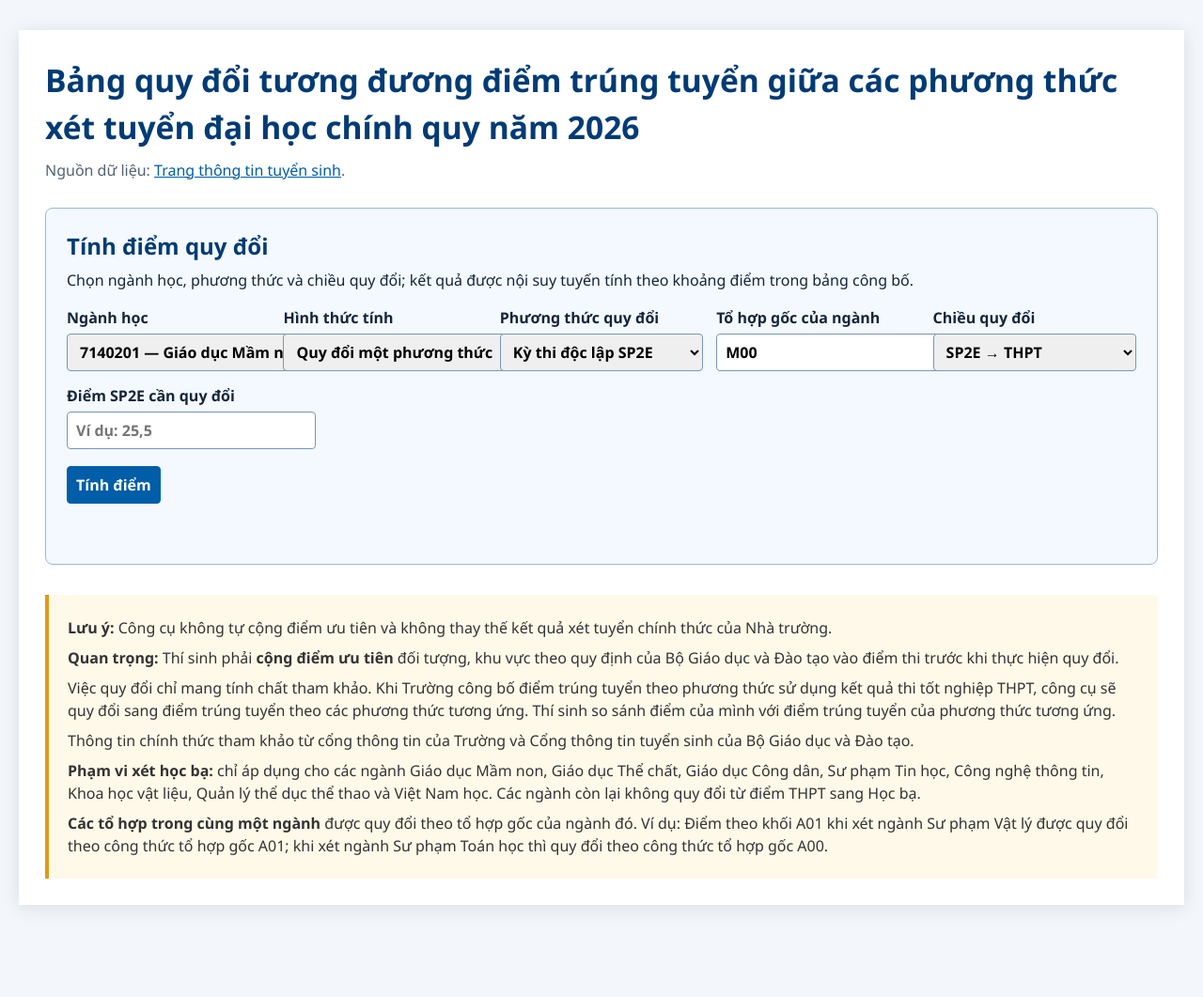
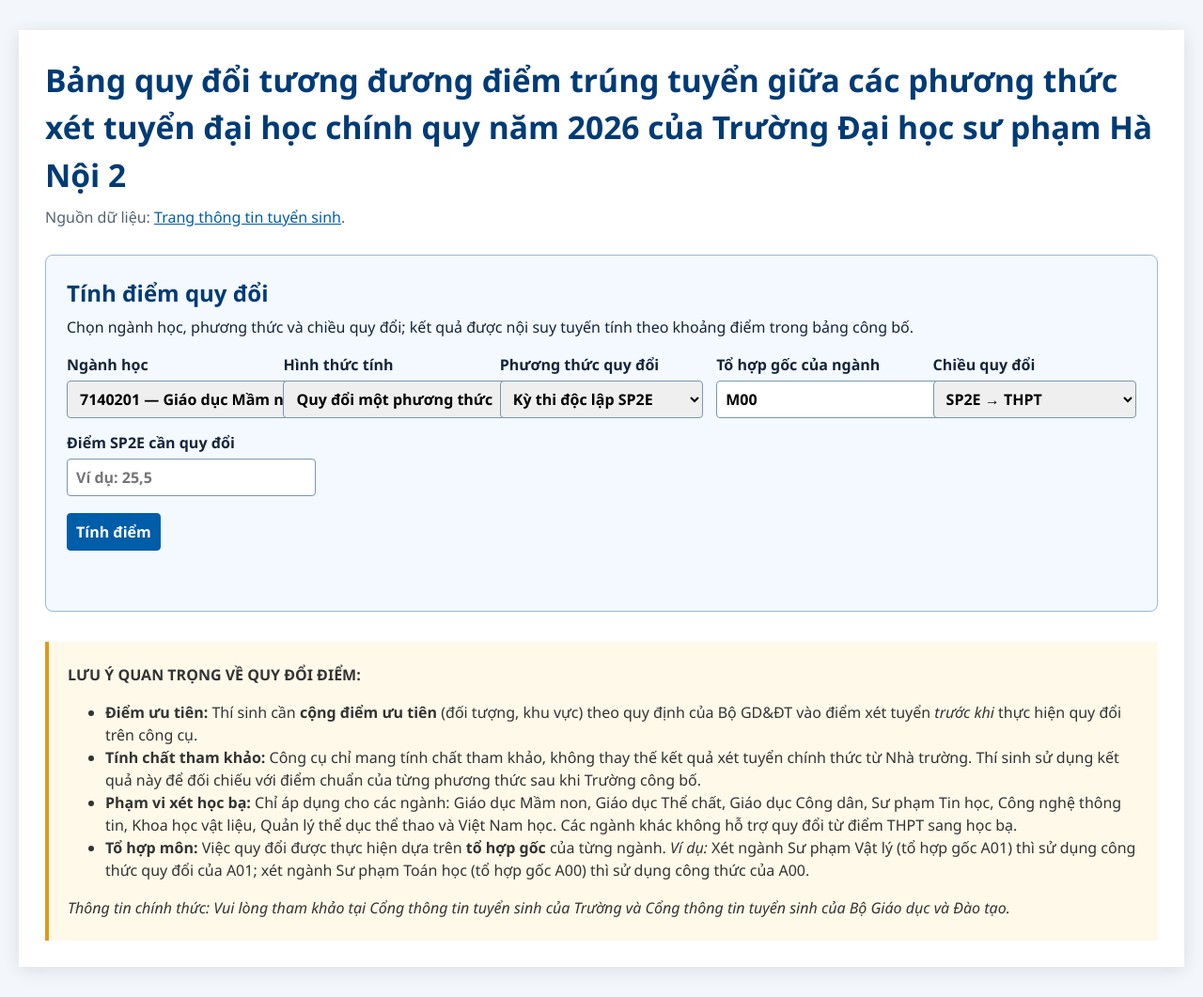
Before and after one commit to pi1994/hpu2-converter, a plain HTML site: page index.html in a window 1280 px wide. Shown: the whole page at 94% size. Before the commit the page ends 995 px from the top, so only its background shows below. Drawn offline with Linux system fonts and the light colour scheme.

Commit message:
Add files via upload

```diff
--- a/index.html
+++ b/index.html
@@ -28,7 +28,7 @@
 </head>
 <body>
   <main>
-    <h1>Bảng quy đổi tương đương điểm trúng tuyển giữa các phương thức xét tuyển đại học chính quy năm 2026</h1>
+    <h1>Bảng quy đổi tương đương điểm trúng tuyển giữa các phương thức xét tuyển đại học chính quy năm 2026 của Trường Đại học sư phạm Hà Nội 2</h1>
     <p class="source">Nguồn dữ liệu: <a href="https://tuyensinh.hpu2.edu.vn/chi-tiet/bang-quy-doi-tuong-duong-diem-trung-tuyen-giua-cac-phuong-thuc-xet-tuyen-dai-hoc-chinh-quy-nam-2026.html">Trang thông tin tuyển sinh</a>.</p>
 
     <section class="calculator" aria-labelledby="calc-title">
@@ -47,13 +47,16 @@
     </section>
 
     <div class="notes">
-      <p><strong>Lưu ý:</strong> Công cụ không tự cộng điểm ưu tiên và không thay thế kết quả xét tuyển chính thức của Nhà trường.</p>
-      <p><strong>Quan trọng:</strong> Thí sinh phải <strong>cộng điểm ưu tiên</strong> đối tượng, khu vực theo quy định của Bộ Giáo dục và Đào tạo vào điểm thi trước khi thực hiện quy đổi.</p>
-      <p>Việc quy đổi chỉ mang tính chất tham khảo. Khi Trường công bố điểm trúng tuyển theo phương thức sử dụng kết quả thi tốt nghiệp THPT, công cụ sẽ quy đổi sang điểm trúng tuyển theo các phương thức tương ứng. Thí sinh so sánh điểm của mình với điểm trúng tuyển của phương thức tương ứng.</p>
-      <p>Thông tin chính thức tham khảo từ cổng thông tin của Trường và Cổng thông tin tuyển sinh của Bộ Giáo dục và Đào tạo.</p>
-      <p><strong>Phạm vi xét học bạ:</strong> chỉ áp dụng cho các ngành Giáo dục Mầm non, Giáo dục Thể chất, Giáo dục Công dân, Sư phạm Tin học, Công nghệ thông tin, Khoa học vật liệu, Quản lý thể dục thể thao và Việt Nam học. Các ngành còn lại không quy đổi từ điểm THPT sang Học bạ.</p>
-      <p><strong>Các tổ hợp trong cùng một ngành</strong> được quy đổi theo tổ hợp gốc của ngành đó. Ví dụ: Điểm theo khối A01 khi xét ngành Sư phạm Vật lý được quy đổi theo công thức tổ hợp gốc A01; khi xét ngành Sư phạm Toán học thì quy đổi theo công thức tổ hợp gốc A00.</p>
-    </div>
+  <p><strong>LƯU Ý QUAN TRỌNG VỀ QUY ĐỔI ĐIỂM:</strong></p>
+  <ul>
+    <li><strong>Điểm ưu tiên:</strong> Thí sinh cần <strong>cộng điểm ưu tiên</strong> (đối tượng, khu vực) theo quy định của Bộ GD&ĐT vào điểm xét tuyển <em>trước khi</em> thực hiện quy đổi trên công cụ.</li>
+    <li><strong>Tính chất tham khảo:</strong> Công cụ chỉ mang tính chất tham khảo, không thay thế kết quả xét tuyển chính thức từ Nhà trường. Thí sinh sử dụng kết quả này để đối chiếu với điểm chuẩn của từng phương thức sau khi Trường công bố.</li>
+    <li><strong>Phạm vi xét học bạ:</strong> Chỉ áp dụng cho các ngành: Giáo dục Mầm non, Giáo dục Thể chất, Giáo dục Công dân, Sư phạm Tin học, Công nghệ thông tin, Khoa học vật liệu, Quản lý thể dục thể thao và Việt Nam học. Các ngành khác không hỗ trợ quy đổi từ điểm THPT sang học bạ.</li>
+    <li><strong>Tổ hợp môn:</strong> Việc quy đổi được thực hiện dựa trên <strong>tổ hợp gốc</strong> của từng ngành.
+      <em>Ví dụ:</em> Xét ngành Sư phạm Vật lý (tổ hợp gốc A01) thì sử dụng công thức quy đổi của A01; xét ngành Sư phạm Toán học (tổ hợp gốc A00) thì sử dụng công thức của A00.</li>
+  </ul>
+  <p><em>Thông tin chính thức: Vui lòng tham khảo tại Cổng thông tin tuyển sinh của Trường và Cổng thông tin tuyển sinh của Bộ Giáo dục và Đào tạo.</em></p>
+</div>
   </main>
 
   <script>
```
